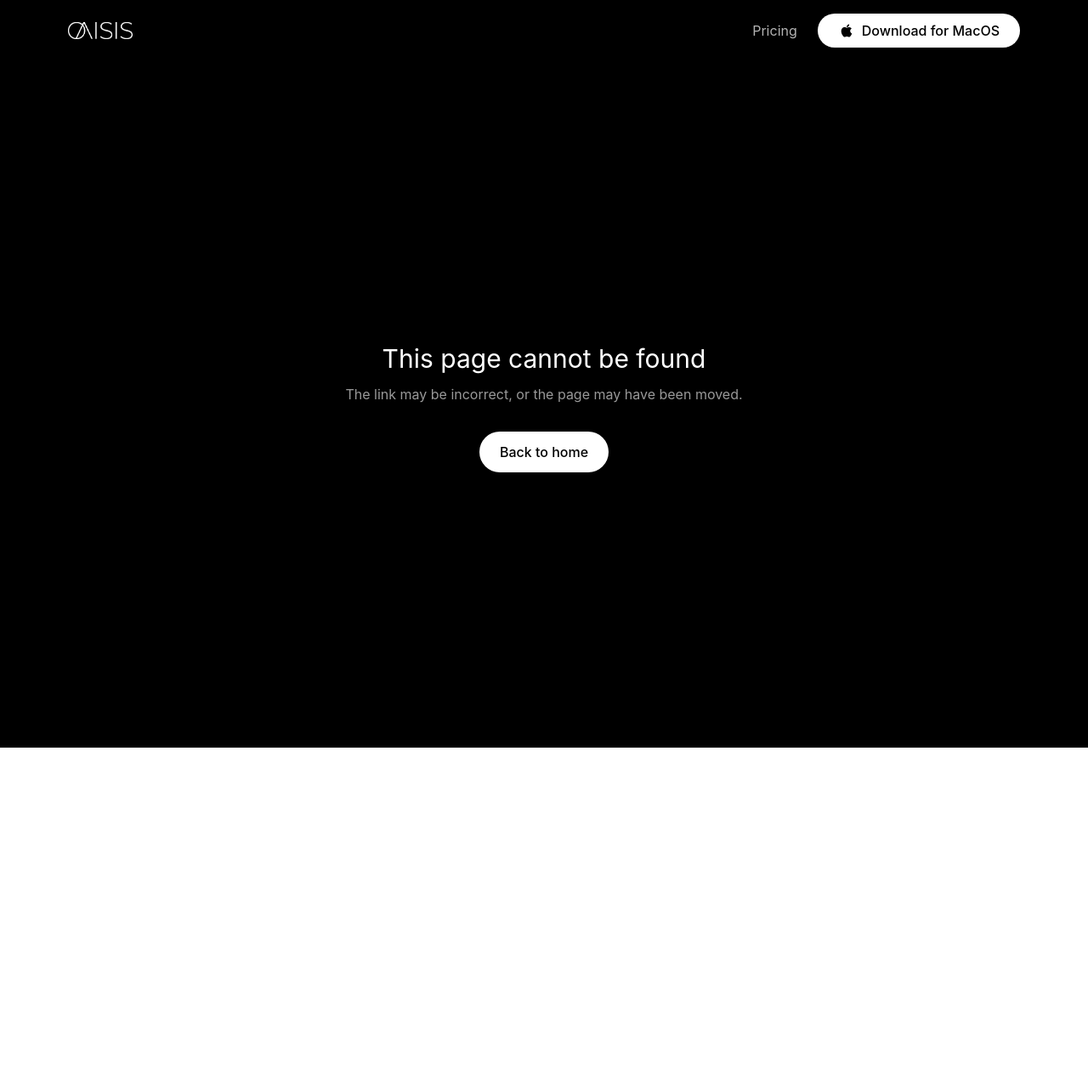
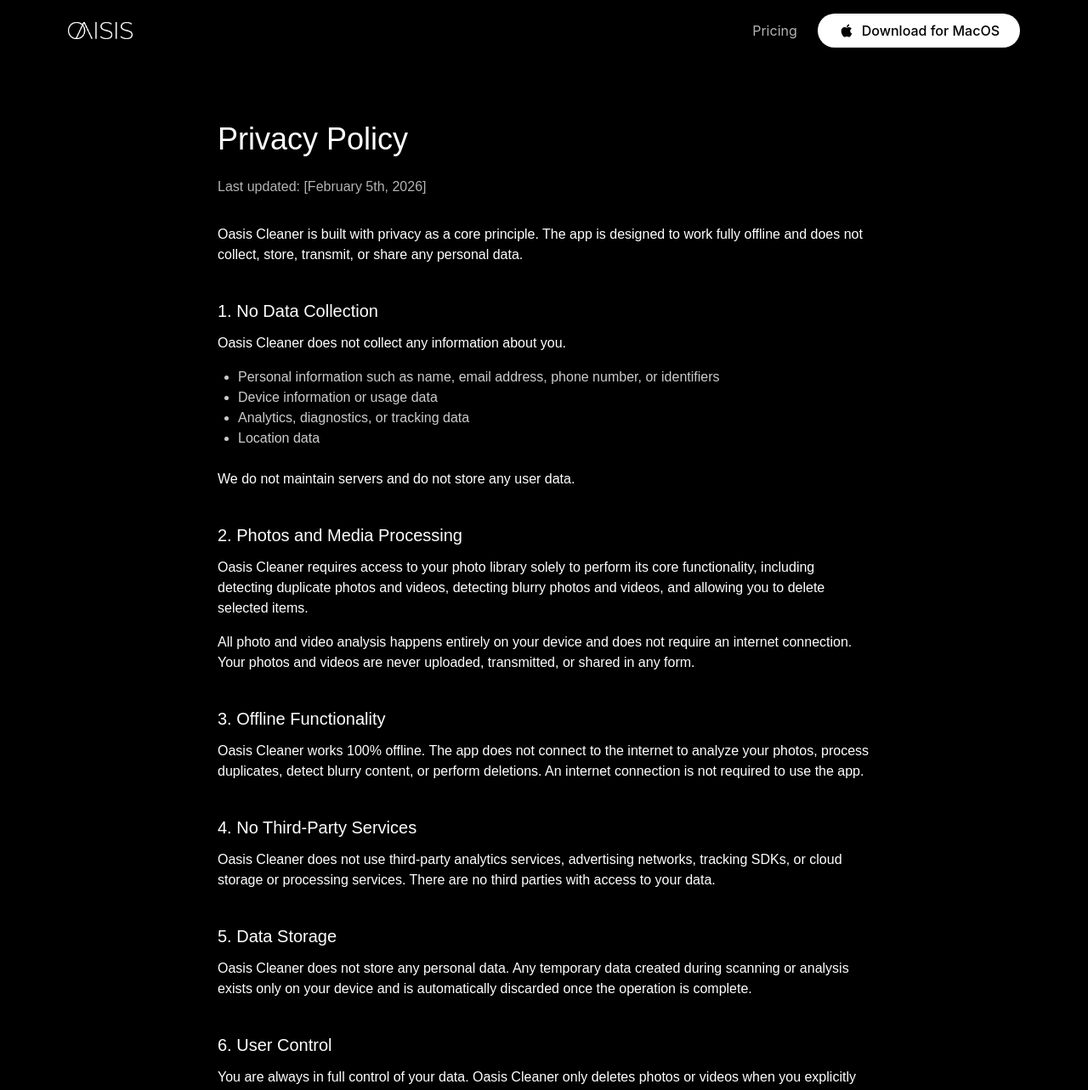
Before and after one commit to aurelien971/oaisiswebsite, a Next.js app: page /cleanup in a window 1280 px wide. Before the commit this address had no page. Shown: the top 1283 px of the page at 85% size. Before the commit the page ends 1069 px from the top, so only its background shows below. Built offline with nearby package versions, Linux system fonts and the light colour scheme.

Commit message:
cleaner pp

```diff
--- /dev/null
+++ b/app/cleanup/page.tsx
@@ -0,0 +1,113 @@
+export default function PrivacyPage() {
+  return (
+    <main className="min-h-screen bg-black text-white px-6 py-16">
+      <div className="max-w-3xl mx-auto">
+        <h1 className="text-3xl md:text-4xl mb-6">
+          Privacy Policy
+        </h1>
+
+        <p className="text-white/70 mb-8">
+          Last updated: [February 5th, 2026]
+        </p>
+
+        <p className="mb-6">
+          Oasis Cleaner is built with privacy as a core principle. The app is designed
+          to work fully offline and does not collect, store, transmit, or share any
+          personal data.
+        </p>
+
+        <h2 className="text-xl mt-10 mb-3">
+          1. No Data Collection
+        </h2>
+        <p className="mb-4">
+          Oasis Cleaner does not collect any information about you.
+        </p>
+        <ul className="list-disc ml-6 text-white/80 mb-6">
+          <li>Personal information such as name, email address, phone number, or identifiers</li>
+          <li>Device information or usage data</li>
+          <li>Analytics, diagnostics, or tracking data</li>
+          <li>Location data</li>
+        </ul>
+        <p className="mb-6">
+          We do not maintain servers and do not store any user data.
+        </p>
+
+        <h2 className="text-xl mt-10 mb-3">
+          2. Photos and Media Processing
+        </h2>
+        <p className="mb-4">
+          Oasis Cleaner requires access to your photo library solely to perform its
+          core functionality, including detecting duplicate photos and videos,
+          detecting blurry photos and videos, and allowing you to delete selected
+          items.
+        </p>
+        <p className="mb-6">
+          All photo and video analysis happens entirely on your device and does not
+          require an internet connection. Your photos and videos are never uploaded,
+          transmitted, or shared in any form.
+        </p>
+
+        <h2 className="text-xl mt-10 mb-3">
+          3. Offline Functionality
+        </h2>
+        <p className="mb-6">
+          Oasis Cleaner works 100% offline. The app does not connect to the internet
+          to analyze your photos, process duplicates, detect blurry content, or
+          perform deletions. An internet connection is not required to use the app.
+        </p>
+
+        <h2 className="text-xl mt-10 mb-3">
+          4. No Third-Party Services
+        </h2>
+        <p className="mb-6">
+          Oasis Cleaner does not use third-party analytics services, advertising
+          networks, tracking SDKs, or cloud storage or processing services. There are
+          no third parties with access to your data.
+        </p>
+
+        <h2 className="text-xl mt-10 mb-3">
+          5. Data Storage
+        </h2>
+        <p className="mb-6">
+          Oasis Cleaner does not store any personal data. Any temporary data created
+          during scanning or analysis exists only on your device and is automatically
+          discarded once the operation is complete.
+        </p>
+
+        <h2 className="text-xl mt-10 mb-3">
+          6. User Control
+        </h2>
+        <p className="mb-6">
+          You are always in full control of your data. Oasis Cleaner only deletes
+          photos or videos when you explicitly choose to do so. No content is removed
+          automatically.
+        </p>
+
+        <h2 className="text-xl mt-10 mb-3">
+          7. Children’s Privacy
+        </h2>
+        <p className="mb-6">
+          Oasis Cleaner does not knowingly collect data from anyone, including
+          children under the age of 13. Since no data is collected, no child data is
+          processed or stored.
+        </p>
+
+        <h2 className="text-xl mt-10 mb-3">
+          8. Changes to This Policy
+        </h2>
+        <p className="mb-6">
+          We may update this Privacy Policy if the app changes in the future. Any
+          updates will be reflected by updating the date at the top of this page.
+        </p>
+
+        <h2 className="text-xl mt-10 mb-3">
+          9. Contact
+        </h2>
+        <p>
+          If you have any questions about this Privacy Policy, you may contact us at{" "}
+          <strong>[your support email]</strong>.
+        </p>
+      </div>
+    </main>
+  )
+}
```
